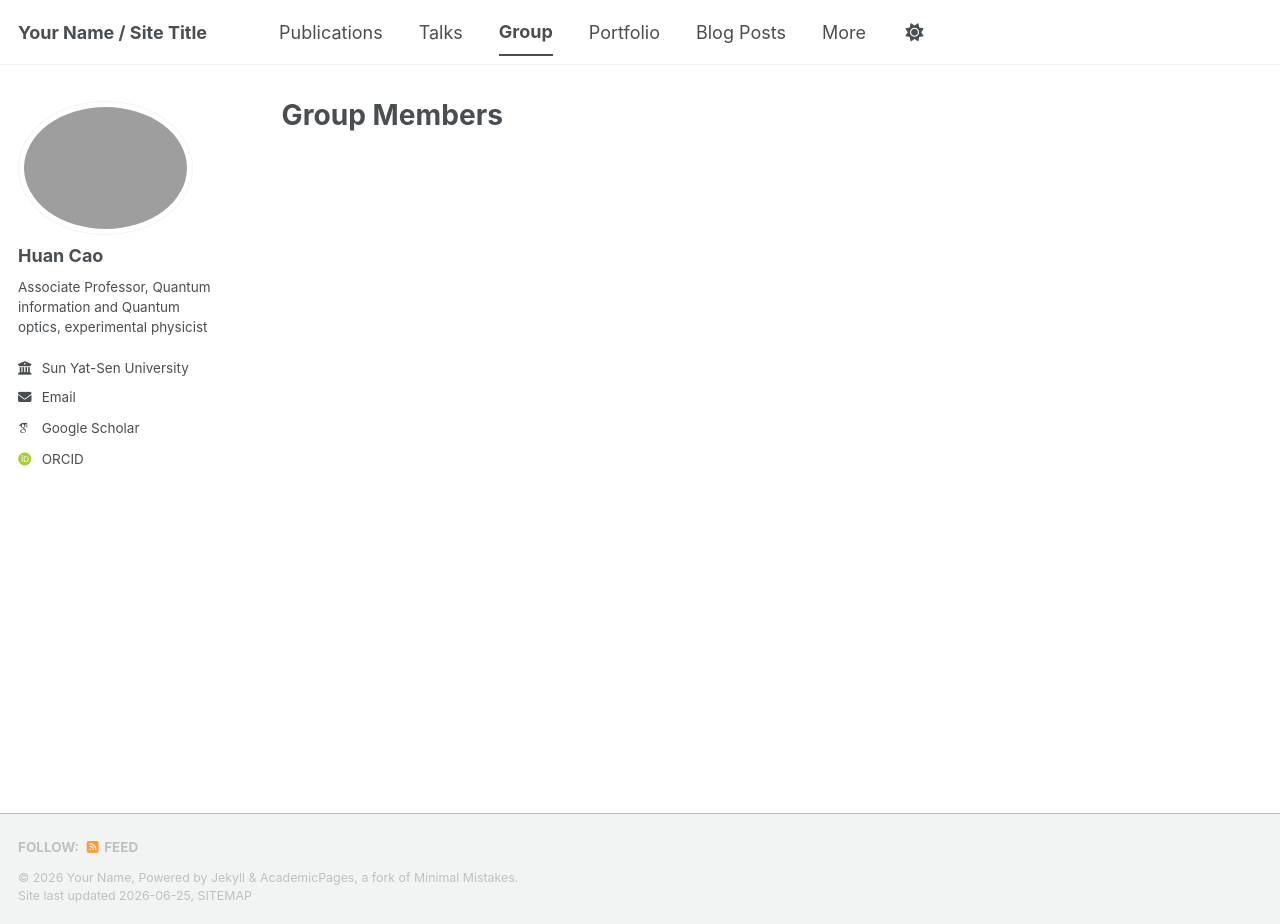
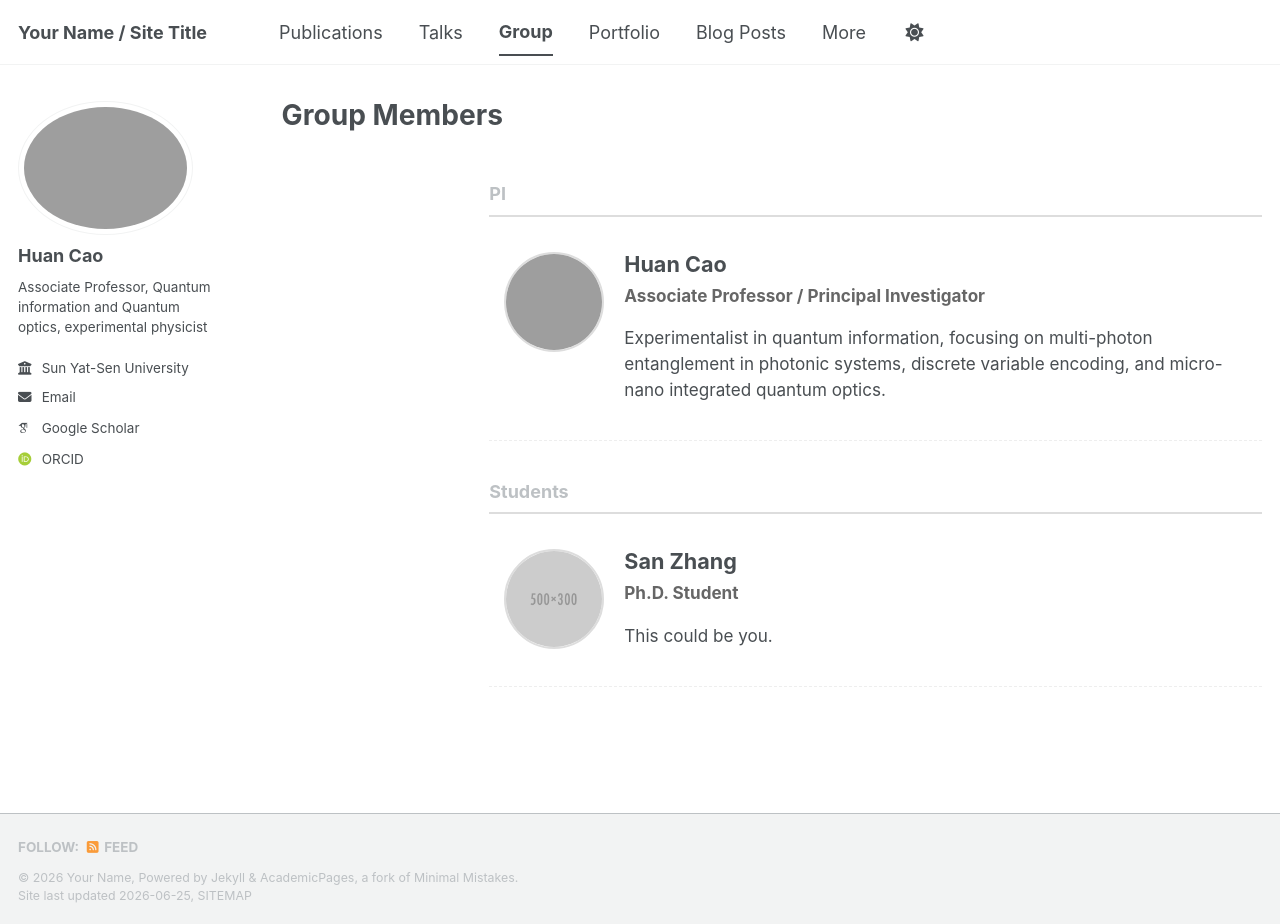
Before and after one commit to Huan-Cao/Huan-Cao.github.io, a Jekyll site: the page built from _pages/group.html, in a window 1280 px wide and 924 px high. Built offline with Jekyll 4.4.1, drawn with Linux system fonts in a browser that asks for light colours; some web fonts are replaced; a script bundle is joined from its source files by our own code; library files that are not in the unit come from our copies; part of the change alters nothing that is shown; grey boxes are pictures that could not be loaded.

Commit message:
Update _config.yml

```diff
--- a/_config.yml
+++ b/_config.yml
@@ -233,7 +233,10 @@ collections:
   talks:
     output: true
     permalink: /:collection/:path/
-
+# 添加group栏目，group member存储在_members文件夹里，要新增下面这三行读取_members文件夹
+  members:
+    output: true
+    permalink: /:collection/:path/
 
 # These settings control how pages and collections are included in the site
 defaults:
@@ -288,6 +291,14 @@ defaults:
       type: talks
     values:
       layout: talk
+      author_profile: true
+      share: true
+# _members (请追加在 defaults 块的最后面)
+  - scope:
+      path: ""
+      type: members
+    values:
+      layout: single
       author_profile: true
       share: true
 
```
